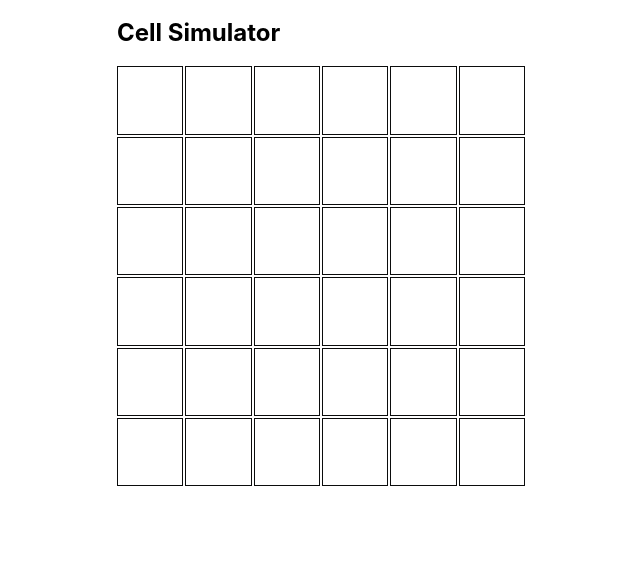
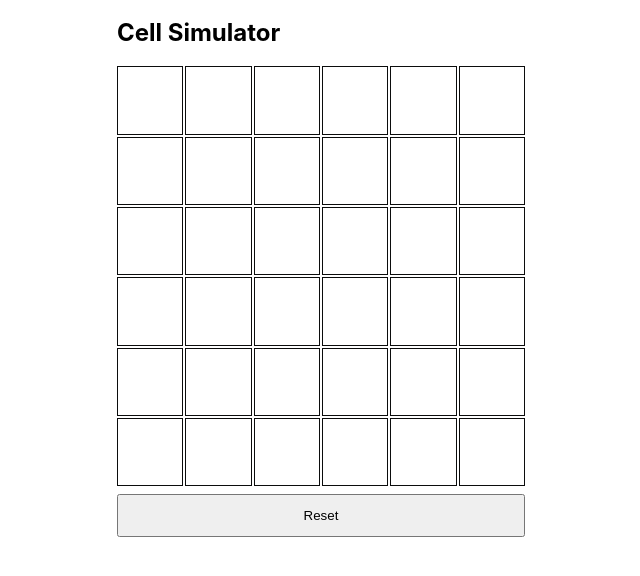
Before and after one commit to erkde/cell-simulator, a React (Create React App) app: page / in a window 1280 px wide. Shown: the top 576 px of the page, without its empty margins (319-959 px from the left). Built offline with nearby package versions, Linux system fonts and the light colour scheme.

Commit message:
Add Button component to reset game
Add reset button and action to reducer.

```diff
--- a/src/App.tsx
+++ b/src/App.tsx
@@ -1,6 +1,7 @@
 import styled from 'styled-components';
 
 import { Board } from './Board';
+import { Button } from './Button';
 import { GameProvider } from './GameProvider';
 
 const Wrapper = styled.section`
@@ -14,12 +15,23 @@ const Title = styled.h1`
   line-height: 1.1;
 `;
 
+const ButtonGroup = styled.div`
+  margin: 8px 0;
+
+  * + * {
+    margin-top: 8px;
+  }
+`;
+
 function App() {
   return (
     <Wrapper>
       <Title>Cell Simulator</Title>
       <GameProvider rows={6} columns={6}>
         <Board />
+        <ButtonGroup>
+          <Button action={{ type: 'reset'}}>Reset</Button>
+        </ButtonGroup>
       </GameProvider>
     </Wrapper>
   );
--- /dev/null
+++ b/src/Button.tsx
@@ -0,0 +1,32 @@
+import React from 'react';
+import styled from 'styled-components';
+
+import { Action } from './reducer';
+import { useGameContext } from './useGameContext';
+
+const Wrapper = styled.button`
+  cursor: pointer;
+  display: block;
+  padding: 12px 16px;
+  width: 100%;
+`;
+
+type Props = {
+  action: Action;
+};
+
+function Button({ action, children }: React.PropsWithChildren<Props>) {
+  const { dispatch } = useGameContext();
+
+  function handleClick(_event: React.MouseEvent<HTMLButtonElement, MouseEvent>) {
+    dispatch({ ...action });
+  }
+
+  return (
+    <Wrapper onClick={handleClick}>
+      {children}
+    </Wrapper>
+  );
+}
+
+export { Button };
--- a/src/reducer.ts
+++ b/src/reducer.ts
@@ -12,6 +12,7 @@ type State = number[][];
 
 type Action =
   | { type: 'toggle', payload: Location }
+  | { type: 'reset' }
 
 function initialize({ rows, columns }: Dimensions): State {
   return [ ...Array(rows) ].map(_ => Array(columns).fill(0));
@@ -28,6 +29,13 @@ function reducer(state: State, action: Action): State {
       return nextState;
     }
 
+    case 'reset': {
+      const rows = state.length;
+      const columns = rows ? state[0].length : 0;
+
+      return initialize({ rows, columns });
+    }
+
     default: {
       throw new Error('Unhandled action');
     }
```
Also changed, not shown: 2 other files (tests, documents, lock files or other folders).
